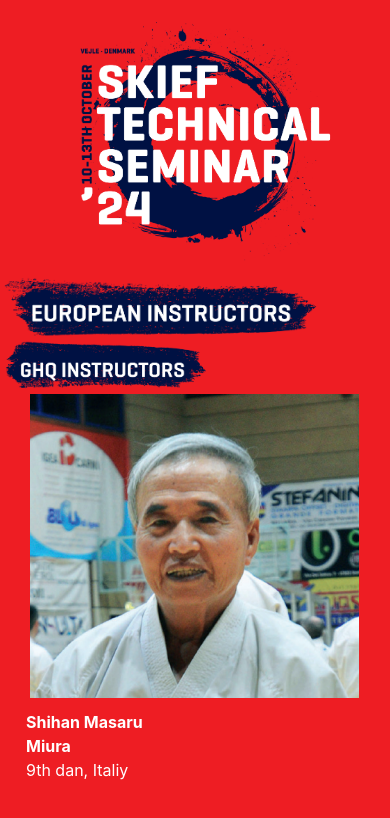
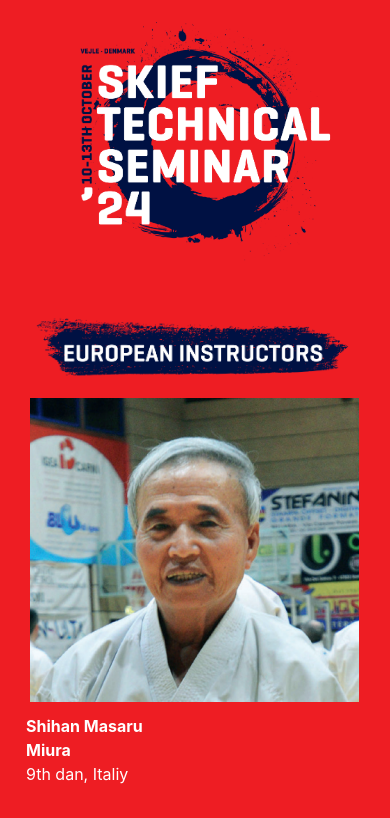
Before and after one commit to HorizonProjectRepo/skief-ts24, a React (Create React App) app: page / in a window 390 px wide. Shown: the top 818 px of the page. Built offline with nearby package versions, Linux system fonts and the light colour scheme.

Commit message:
instructor image aligned

```diff
--- a/package.json
+++ b/package.json
@@ -37,6 +37,8 @@
     ]
   },
   "devDependencies": {
+    "prettier": "^3.0.1",
+    "prettier-plugin-tailwindcss": "^0.5.2",
     "tailwindcss": "^3.3.3"
   }
 }
--- a/src/pages/Home.jsx
+++ b/src/pages/Home.jsx
@@ -32,12 +32,14 @@ const Home = () => {
     },
     {
       id: 4,
+      titleImg: ins2,
       img: img4,
       name: "Kancho Nobuaki Kanazawa",
       title: "8th dan",
     },
     {
       id: 5,
+      titleImg: " ",
       img: img5,
       name: "Shuseki Shihan Manabu Murakami",
       title: "8th dan",
@@ -67,12 +69,12 @@ const Home = () => {
         <img className="sm:max-w-5xl " src={hero} alt="hero" />
       </section>
 
-      <div className="max-w-xs md:flex">
-        <img className="" src={ins1} alt="instructor" />
-        <img className="ml-0 lg:ml-[300px] w-52 sm:w-60" src={ins2} alt="instructor" />
+      <div className="max-w-xs md:flex ">
+        <img className="md:max-lg:relative md:max-lg:left-56 max-sm:relative max-sm:top-10 max-sm:left-8" src={ins1} alt="instructor" />
+        <img className="ml-0 lg:ml-[300px] w-56 sm:w-60 max-sm:relative max-sm:left-10 top-[87rem] sm:max-lg:relative sm:max-md:top-[88.25rem] sm:max-md:left-60 md:max-lg:top-[88rem] md:max-lg:right-20" src={ins2} alt="instructor" />
       </div>
 
-      <div className="grid grid-cols-1 lg:grid-cols-5 gap-2">
+      <div className="grid grid-cols-1 lg:grid-cols-5 gap-2 max-sm:gap-y-12 sm:max-lg:gap-y-14">
         {allData.map((data) => {
           return (
             <div className="mb-7 mx-auto">
```
Also changed, not shown: 1 other file (tests, documents, lock files or other folders).
